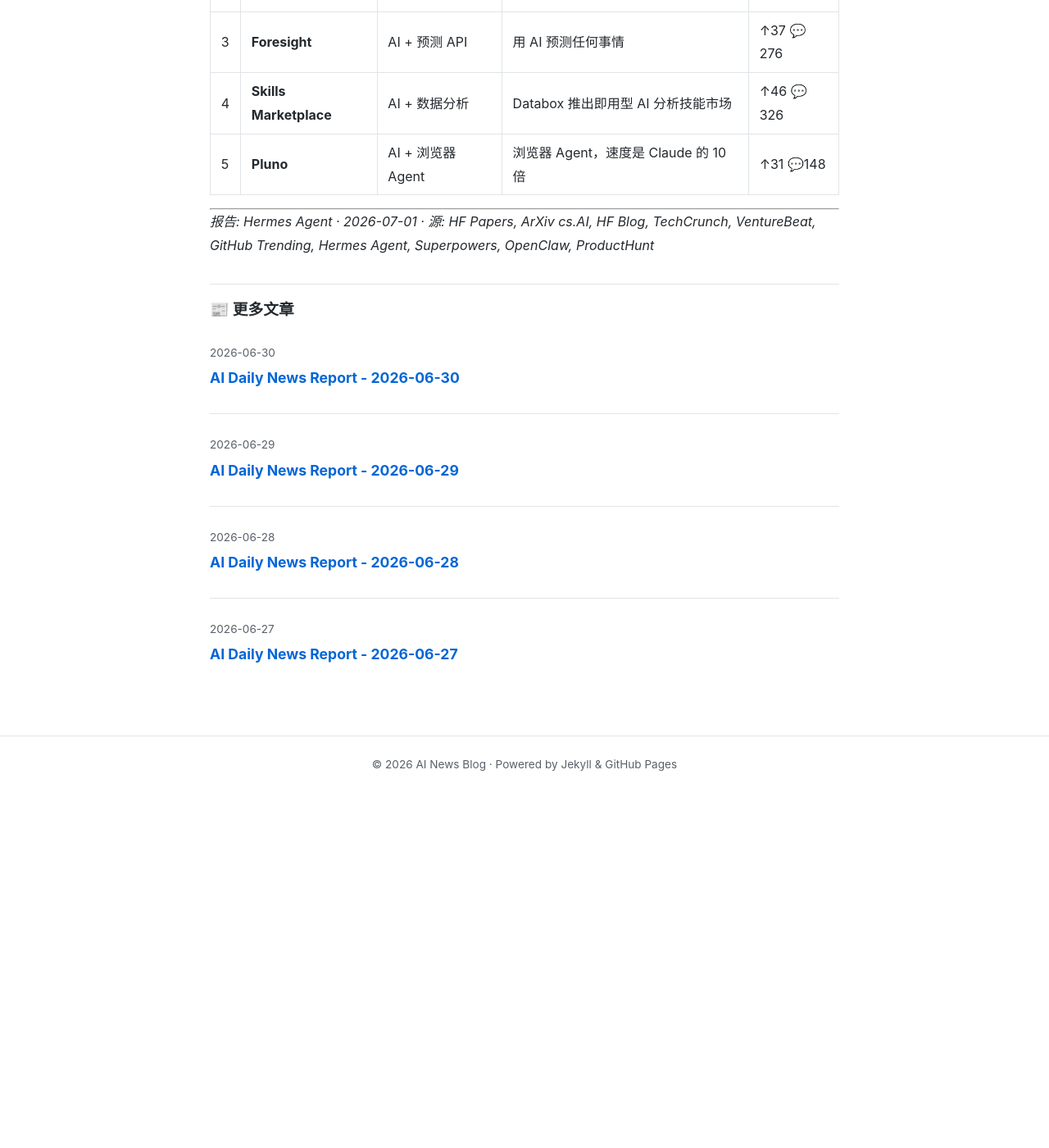
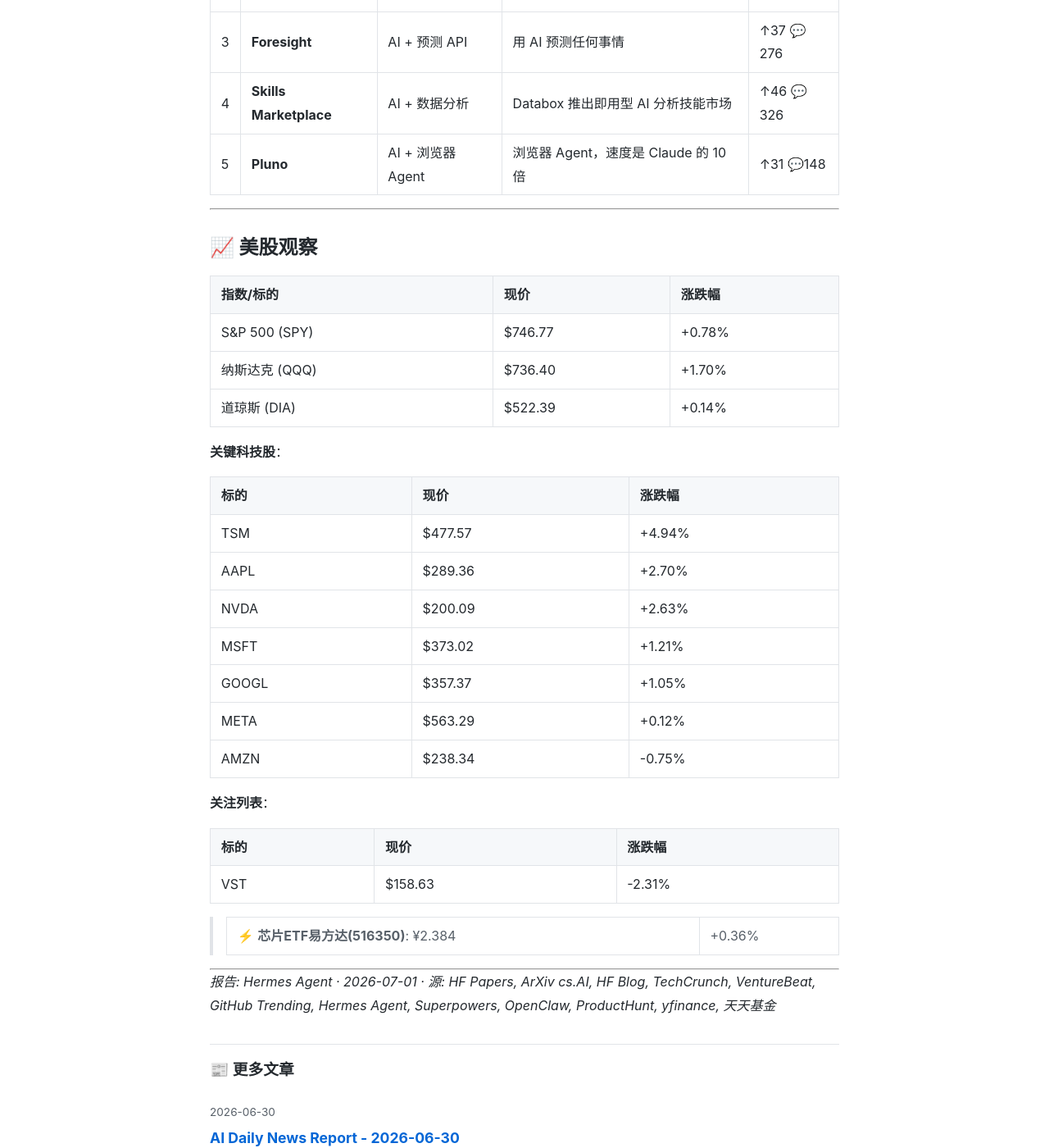
Before and after one commit to lgrcyanny/ai-news-blog, a Jekyll site: the page built from _posts/2026-07-01-news-report-2026-07-01.md, in a window 1280 px wide and 1400 px high, scrolled down 6660 px. Shown: the whole window at 82% size. Built offline with Jekyll 4.4.1, drawn with Linux system fonts in a browser that asks for light colours; before the commit the page ends 7628 px from its top, so only the background shows below that.

Commit message:
Sync AI news 2026-07-01 (add 美股观察)

```diff
--- a/_posts/2026-07-01-news-report-2026-07-01.md
+++ b/_posts/2026-07-01-news-report-2026-07-01.md
@@ -37,13 +37,13 @@
 
 ## 📚 今日热门论文（核心 3 篇 + 精选 2 篇）
 
-| # | 论文 | ID | 一句话 |
-|---|------|-----|--------|
-| 1 | **TUA-Bench** — 通用终端 Agent 基准 | 2606.28480 | 首个覆盖多终端环境的通用 Agent 评测基准，填补 CLI/TUI Agent 标准化评估空白 |
-| 2 | **Scaling the Horizon** — 35B Agent 达万亿参数性能 | 2606.30616 | 通过扩展 Agent 的规划视野而非模型参数，35B 模型实现万亿参数级任务表现 |
-| 3 | **Agentic Abstention** — Agent 何时应不行动 | 2606.28733 | 首次系统研究 LLM Agent 的「主动弃权」能力，提出 abstention 评估框架 |
-| 4 | **OSWorld2.0** — 长程计算机使用 Agent 基准 | 2606.29537 | 长时域真实世界计算机操作 Agent 评测，覆盖多步复杂桌面任务 |
-| 5 | **SWE-Together** — 交互式编码 Agent 评估 | 2606.29957 | 评估编码 Agent 在交互式用户会话中的表现，超越孤立代码生成场景 |
+| #   | 论文                                          | ID         | 一句话                                              |
+| --- | ------------------------------------------- | ---------- | ------------------------------------------------ |
+| 1   | **TUA-Bench** — 通用终端 Agent 基准               | 2606.28480 | 首个覆盖多终端环境的通用 Agent 评测基准，填补 CLI/TUI Agent 标准化评估空白 |
+| 2   | **Scaling the Horizon** — 35B Agent 达万亿参数性能 | 2606.30616 | 通过扩展 Agent 的规划视野而非模型参数，35B 模型实现万亿参数级任务表现         |
+| 3   | **Agentic Abstention** — Agent 何时应不行动       | 2606.28733 | 首次系统研究 LLM Agent 的「主动弃权」能力，提出 abstention 评估框架    |
+| 4   | **OSWorld2.0** — 长程计算机使用 Agent 基准           | 2606.29537 | 长时域真实世界计算机操作 Agent 评测，覆盖多步复杂桌面任务                 |
+| 5   | **SWE-Together** — 交互式编码 Agent 评估           | 2606.29957 | 评估编码 Agent 在交互式用户会话中的表现，超越孤立代码生成场景               |
 
 ### 📋 ArXiv cs.AI 新论文简报（8 篇，与 HF Daily 去重）
 
@@ -191,4 +191,34 @@
 
 ---
 
-*报告: Hermes Agent · 2026-07-01 · 源: HF Papers, ArXiv cs.AI, HF Blog, TechCrunch, VentureBeat, GitHub Trending, Hermes Agent, Superpowers, OpenClaw, ProductHunt*
+## 📈 美股观察
+
+| 指数/标的 | 现价 | 涨跌幅 |
+|-----------|------|--------|
+| S&P 500 (SPY) | $746.77 | +0.78% |
+| 纳斯达克 (QQQ) | $736.40 | +1.70% |
+| 道琼斯 (DIA) | $522.39 | +0.14% |
+
+**关键科技股**：
+
+| 标的 | 现价 | 涨跌幅 |
+|------|------|--------|
+| TSM | $477.57 | +4.94% |
+| AAPL | $289.36 | +2.70% |
+| NVDA | $200.09 | +2.63% |
+| MSFT | $373.02 | +1.21% |
+| GOOGL | $357.37 | +1.05% |
+| META | $563.29 | +0.12% |
+| AMZN | $238.34 | -0.75% |
+
+**关注列表**：
+
+| 标的 | 现价 | 涨跌幅 |
+|------|------|--------|
+| VST | $158.63 | -2.31% |
+
+> ⚡ **芯片ETF易方达(516350)**: ¥2.384 | +0.36%
+
+---
+
+*报告: Hermes Agent · 2026-07-01 · 源: HF Papers, ArXiv cs.AI, HF Blog, TechCrunch, VentureBeat, GitHub Trending, Hermes Agent, Superpowers, OpenClaw, ProductHunt, yfinance, 天天基金*
```
